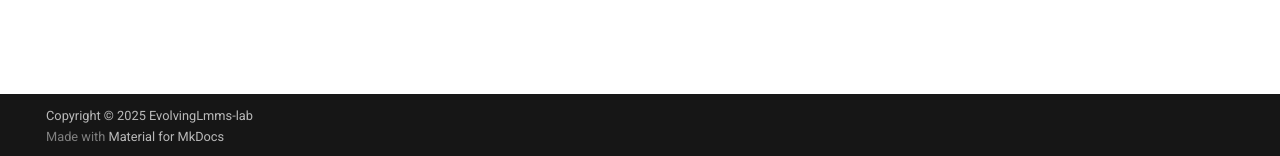
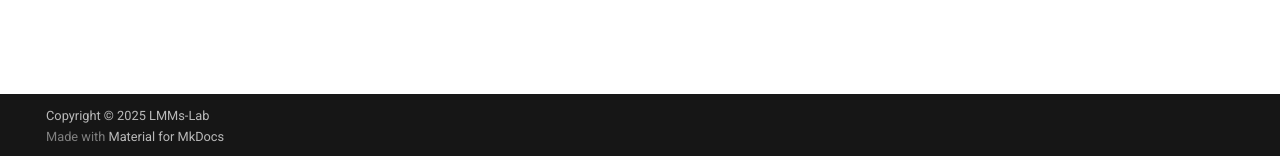
Before and after one commit to EvolvingLMMs-Lab/lean-runner, an MkDocs documentation site: the page built from docs/index.md, in a window 1280 px wide. Shown: the part 741-897 px from the top of the page. Built offline with MkDocs 1.6.1 and Material for MkDocs 9.7.7, drawn with Linux system fonts in a browser that asks for light colours; emoji names are drawn with the system emoji font; comment, search, counter and statistics services are not loaded.

Commit message:
Update mkdocs.yml

```diff
--- a/mkdocs.yml
+++ b/mkdocs.yml
@@ -2,7 +2,7 @@ site_name: LMMs Lean Runner
 site_url: https://evolvinglmms-lab.github.io/lmms-lean-runner/
 repo_name: EvolvingLmms-lab/lmms-lean-runner
 repo_url: https://github.com/EvolvingLmms-lab/lmms-lean-runner
-copyright: Copyright &copy; 2025 EvolvingLmms-lab
+copyright: Copyright &copy; 2025 LMMs-Lab
 theme:
   name: material
   icon:
```
